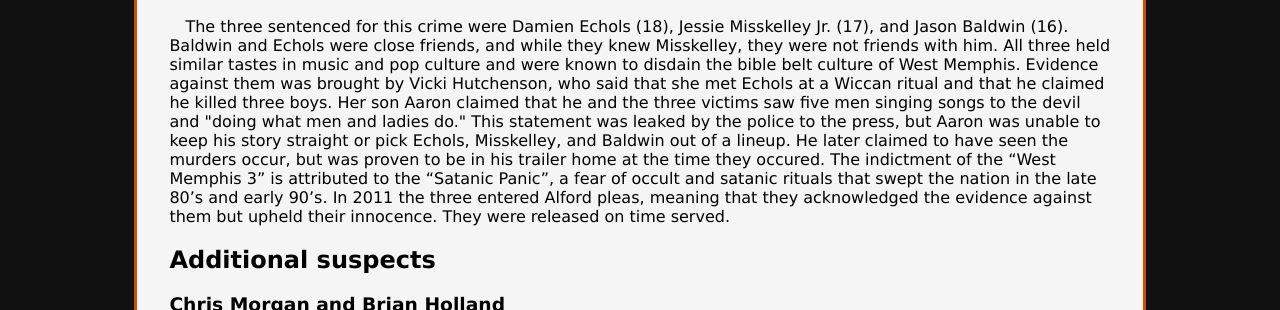
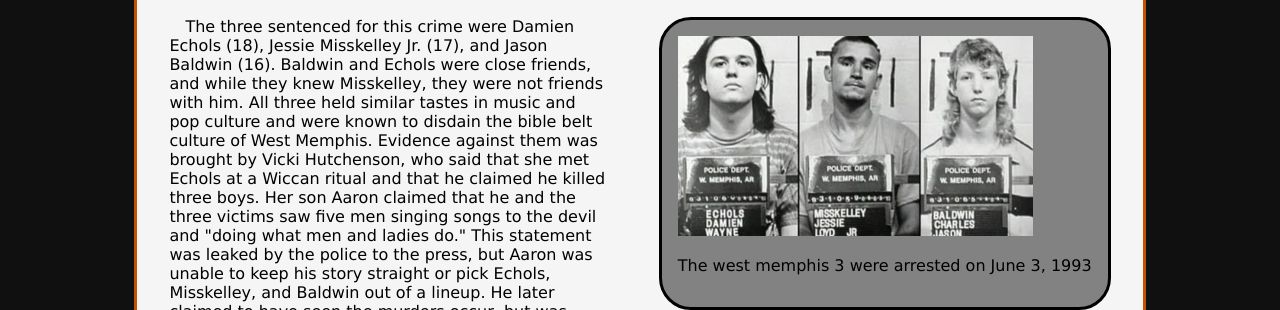
Before and after one commit to CannonFodder511/CannonFodder511.github.io, a plain HTML site: page suspects.html in a window 1280 px wide. Shown: the part 490-800 px from the top of the page. Drawn offline with Linux system fonts and the light colour scheme.

Commit message:
additional images

```diff
--- a/suspects.html
+++ b/suspects.html
@@ -20,6 +20,10 @@
         </div>
         <div class="article">
             <h2>The West Memphis 3</h2>
+            <div class="photo">
+                <img src="images/booking.webp" alt="The west memphis 3 booking photos." height="200px"/>
+                <p>The west memphis 3 were arrested on June 3, 1993</p>
+            </div>
             <p>
                 &emsp;The three sentenced for this crime were Damien Echols (18), Jessie Misskelley Jr. (17), and Jason
                 Baldwin (16). Baldwin and Echols were close friends, and while they knew Misskelley, they were not
```
Also changed, not shown: images/booking.webp (added).
